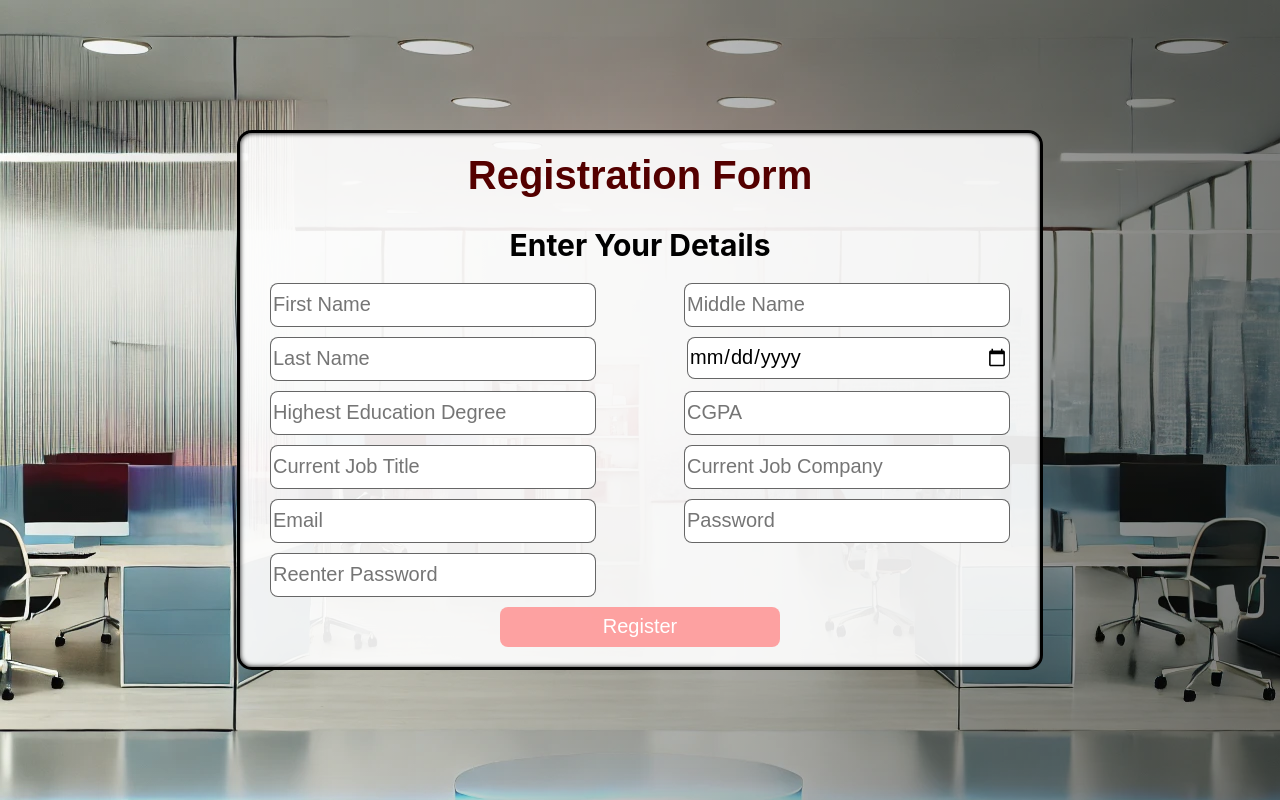
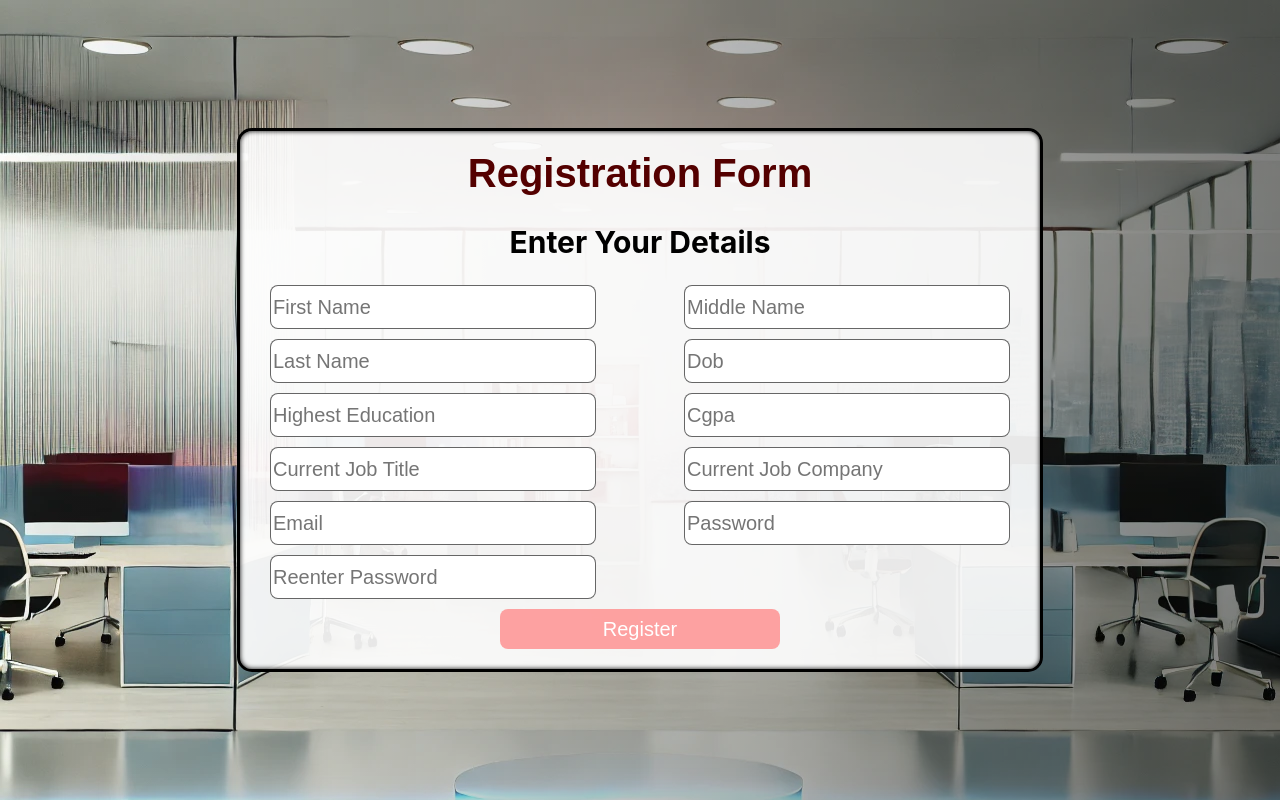
Before and after one commit to SantoshReddyPasunooru/JobListingsApp, a React (Create React App) app: page /register in a window 1280 px wide. Built offline with nearby package versions, Linux system fonts and the light colour scheme.

Commit message:
successfully added javascript to validate input feilds for both loginpage and registration page

```diff
--- a/src/loginpage/LoginPage.css
+++ b/src/loginpage/LoginPage.css
@@ -75,7 +75,7 @@
 }
 
 .loginbutton, .registerbutton {
-    background-color: #4CAF50;
+    background-color: rgb(255, 141, 141, 0.8);
     color: white;
     width: 48%;
     height: 40px;
@@ -87,7 +87,7 @@
 }
 
 .loginbutton:hover, .registerbutton:hover {
-    background-color: #45a049; /* Darker green */
+    background-color: rgb(213, 23, 23);
 }
 
 .forgotpassword {
@@ -104,3 +104,10 @@
     font-size: 14px;
     color: #555;
 }
+
+.error {
+    color: red;
+    font-size: 16px;
+    margin-bottom: 10px;
+    text-align: center;
+}
--- a/src/loginpage/LoginPage.js
+++ b/src/loginpage/LoginPage.js
@@ -1,15 +1,31 @@
 // LoginPage.js
-import React from 'react';
+import React, { useState } from 'react';
 import { useNavigate } from 'react-router-dom';
 import './LoginPage.css';
 
 function LoginPage() {
-    const navigate = useNavigate(); // Initialize useNavigate
+    const navigate = useNavigate();
+
+    const [username, setUsername] = useState('');
+    const [password, setPassword] = useState('');
+    const [error, setError] = useState('');
 
     // Function to handle registration button click
     const registerbutton = (e) => {
         e.preventDefault();
-        navigate('/register'); // Navigate to the registration page
+        navigate('/register');
+    };
+
+    // Function to handle login button click
+    const handleLogin = (e) => {
+        e.preventDefault();
+        if (!username.trim() || !password.trim()) {
+            setError('Both username and password are required.');
+            return;
+        }
+        // Assume validation passed
+        setError('');
+        navigate('/home');
     };
 
     return (
@@ -19,13 +35,25 @@ function LoginPage() {
                 <h2 className="description">1000+ jobs updated every day...</h2>
                 <h3 className="loginDetailstitle">Login Details</h3>
                 <hr />
-
+                {error && <p className="error">{error}</p>} {/* Display error message */}
                 <div className="logindetailsentry">
-                    <input type="text" className="usernameinput" placeholder="  Username or Email" />
-                    <input type="password" className="passwordinput" placeholder="  Password" />
+                    <input
+                        type="text"
+                        className="usernameinput"
+                        placeholder="Username or Email"
+                        value={username}
+                        onChange={(e) => setUsername(e.target.value)}
+                    />
+                    <input
+                        type="password"
+                        className="passwordinput"
+                        placeholder="Password"
+                        value={password}
+                        onChange={(e) => setPassword(e.target.value)}
+                    />
                     <div className="buttonContainer">
-                        <button type="button" onClick={() => navigate('/home')} className="loginbutton">Login</button>
-                        <button type="button" onClick={registerbutton} className="registerbutton">Register</button>
+                        <button onClick={handleLogin} className="loginbutton">Login</button>
+                        <button onClick={registerbutton} className="registerbutton">Register</button>
                     </div>
                     <span className="forgotpassword"><b>Forgot password?</b></span>
                     <hr />
--- a/src/registrationpage/RegistrationPage.css
+++ b/src/registrationpage/RegistrationPage.css
@@ -71,3 +71,14 @@
     text-align: center;
     margin-bottom: 20px;
 }
+
+.button:hover {
+    background-color: rgb(213, 23, 23);
+}
+
+.error {
+    color: red;
+    font-size: 14px;
+    margin-top: 2px;
+    text-align: center;
+}
--- a/src/registrationpage/RegistrationPage.js
+++ b/src/registrationpage/RegistrationPage.js
@@ -1,25 +1,62 @@
-import React from 'react';
+// RegistrationPage.js
+import React, { useState } from 'react';
 import './RegistrationPage.css';
 
 function RegistrationPage() {
+    const [formData, setFormData] = useState({
+        firstName: '',
+        middleName: '',
+        lastName: '',
+        dob: '',
+        highestEducation: '',
+        cgpa: '',
+        currentJobTitle: '',
+        currentJobCompany: '',
+        email: '',
+        password: '',
+        reenterPassword: ''
+    });
+    const [error, setError] = useState('');
+
+    const handleChange = (e) => {
+        setFormData({ ...formData, [e.target.name]: e.target.value });
+    };
+
+    const handleSubmit = (e) => {
+        e.preventDefault();
+        for (let key in formData) {
+            if (formData[key].trim() === '') {
+                setError(`Please fill in the ${key.split(/(?=[A-Z])/).join(" ").toLowerCase()} field.`);
+                return;
+            }
+        }
+        if (formData.password !== formData.reenterPassword) {
+            setError("Passwords do not match.");
+            return;
+        }
+        setError('');
+        // Submit the form data
+        console.log("Form submitted", formData);
+    };
+
     return (
         <div className="registrationpage">
-            <form className="registrationForm">
+            <form className="registrationForm" onSubmit={handleSubmit}>
                 <h1 className="pageTitle">Registration Form</h1>
-                <h1 className="detailsTitle">Enter Your Details</h1>
-
+                <h2 className="detailsTitle">Enter Your Details</h2>
+                {error && <p className="error">{error}</p>}
                 <div className="inputContainer">
-                    <input type="text" className="inputField" placeholder="First Name" />
-                    <input type="text" className="inputField" placeholder="Middle Name" />
-                    <input type="text" className="inputField" placeholder="Last Name" />
-                    <input type="date" className="inputField" placeholder="Date of Birth" />
-                    <input type="text" className="inputField" placeholder="Highest Education Degree" />
-                    <input type="text" className="inputField" placeholder="CGPA" />
-                    <input type="text" className="inputField" placeholder="Current Job Title" />
-                    <input type="text" className="inputField" placeholder="Current Job Company" />
-                    <input type="email" className="inputField" placeholder="Email" />
-                    <input type="password" className="inputField" placeholder="Password" />
-                    <input type="password" className="inputField" placeholder="Reenter Password" />
+                    {Object.keys(formData).map((key) => (
+                        <input
+                            key={key}
+                            type={key.toLowerCase().includes("password") ? "password" : key.toLowerCase().includes("email") ? "email" : "text"}
+                            className="inputField"
+                            placeholder={key.split(/(?=[A-Z])/).join(" ").replace(/^./, str => str.toUpperCase())}
+                            name={key}
+                            value={formData[key]}
+                            onChange={handleChange}
+                        />
+                    ))}
                 </div>
                 <button type="submit" className="button">Register</button>
             </form>
```
